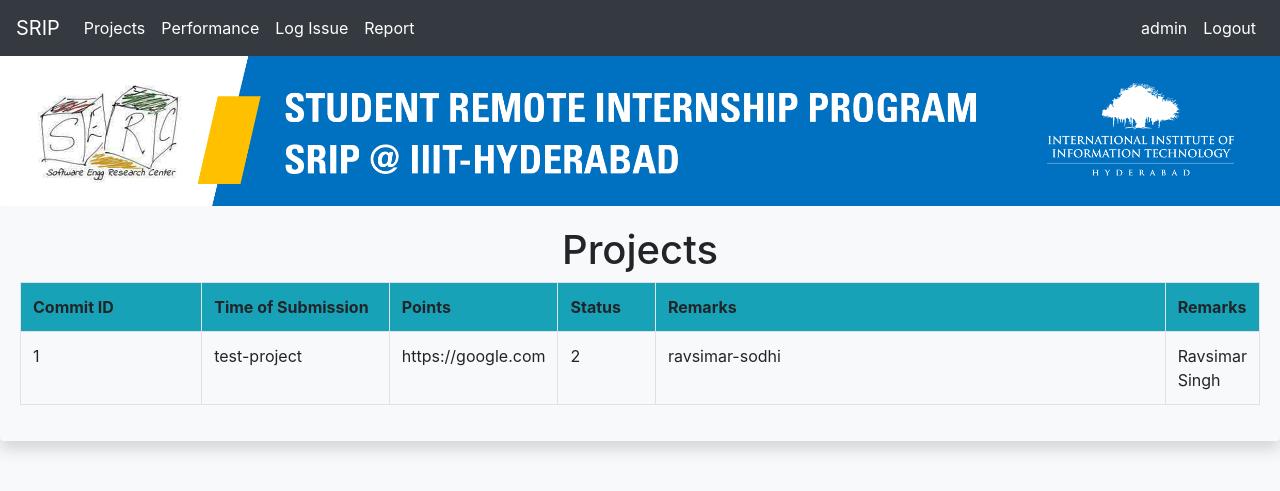
After one commit to ravsimar-sodhi/SRIP-web-app, a Django app: page /projects in a window 1280 px wide. The commit adds this page. Shown: the top 491 px of the page. Run offline with Django 3.2, Linux system fonts and the light colour scheme; a user stored in the database is signed in; data comes from the database, SQL or seed files in the repository; both versions use the stored data as it was after the commit; some libraries are stand-ins or nearby versions.

Commit message:
list projects backend

```diff
--- a/main/templates/main/base.html
+++ b/main/templates/main/base.html
@@ -32,8 +32,11 @@
     </button>
 
     <div class="collapse navbar-collapse" id="navbarSupportedContent">
+        <ul class='navbar-nav'>
+            <li class="nav-item active">
+                <a class="nav-link" href="{% url 'project:list_projects' %}">Projects</a>
+            </li>
         {% if user.role == 1 %}
-        <ul class='navbar-nav'>
             <li class="nav-item active">
                 <a class="nav-link" href="{% url 'main:displaypoints' %}">Performance</a>
             </li>
@@ -43,19 +46,15 @@
             <li class="nav-item active">
                 <a class="nav-link" href="{% url 'main:submitreport' %}">Report</a>
             </li>
-        </ul>
         {% else %}
-        <ul class='navbar-nav'>
             <li class="nav-item active">
                 <a class="nav-link" href="{% url 'mentor:evaluation' %}">Evaluate</a>
             </li>
+            {% endif %}
         </ul>
-        {% endif %}
+        <div class="ml-auto mr-auto">
+        </div>
 
-            <form class="form-inline my-2 my-lg-0 ml-auto mr-auto" action="{% url 'main:search' %}" method="get">
-                <input class="form-control mr-sm-2 bg-light" type="search" placeholder="Search" aria-label="Search" name="searchword">
-                <button class="btn btn-outline-success my-2 my-sm-0" type="submit">Search</button>
-            </form>
             <ul class="navbar-nav mr-right">
                 {% if user.is_authenticated %}
                 <li class="nav-item active">
--- a/main/templates/main/home.html
+++ b/main/templates/main/home.html
@@ -15,6 +15,12 @@
 
 <div class='container-fluid'>
   <h2> Recommended Repositories</h2>
+  <form class="form input-group input-group-lg mb-3 p-4" action="{% url 'main:search' %}" method="get" >
+    <input type="text" class="form-control" placeholder="Search Projects" aria-label="Search" name="searchword">
+    <div class="input-group-append">
+      <button class="btn btn-outline-info" type="submit" >Search</button>
+    </div>
+  </form>
   <div id='recomm' class ="shadow rounded bg-light container-fluid" style="padding: 20px;">
     {% for item in data.items %}
     {% if forloop.counter == 1 %}
--- a/mentor/views.py
+++ b/mentor/views.py
@@ -43,7 +43,6 @@
 
 def commit_evaluation(request):
     if request.user.is_authenticated and request.user.role == 2:
-        # Get list of projects and query logged issues according to those projects
         mentor = Mentor.objects.get(handle=request.user)
         projects = mentor.project_set.all()
         print(projects)
--- a/portal/urls.py
+++ b/portal/urls.py
@@ -23,5 +23,6 @@
     path('mentor/', include('mentor.urls')),
     path('', include('login.urls')),
     path('', include('main.urls')),
+    path('', include('project.urls')),
     url(r'^captcha/', include('captcha.urls')),
 ]
--- /dev/null
+++ b/project/templates/project/projectlist.html
@@ -0,0 +1,30 @@
+{% extends 'main/base.html' %}
+{% block content %}
+<div class="container-fluid shadow rounded" style="padding: 20px">
+    <h1 style="text-align: center">Projects</h1>
+    <div class="table-responsive">
+        <table class="table table-hover table-bordered rounded" style="border-radius: 10px">
+            <tr class="info bg-info">
+                <th>Commit ID</th>
+                <th>Time of Submission</th>
+                <th>Points</th>
+                <th>Status</th>
+                <th>Remarks</th>
+                <th>Remarks</th>
+
+            </tr>
+            {% for i in projects %}
+            <tr class="bg-light">
+                <td class="col-md-2"> {{ i.project_id }} </td>
+                <td class='col-md-2'> {{ i.name }} </td>
+                <td class='col-md-1'> {{ i.url }} </td>
+                <td class='col-md-1'> {{ i.level }} </td>
+                <td class="col-md-6"> {% for m in i.mentors %} {{ m }} {% endfor %} </td>
+                <td class="col-md-6"> {% for m in i.students %} {{ m }} {% endfor %} </td>
+
+            </tr>
+            {% endfor %}
+        </table>
+    </div>
+</div>
+{% endblock %}
--- /dev/null
+++ b/project/urls.py
@@ -0,0 +1,7 @@
+from django.urls import path, include
+from . import views
+
+app_name = 'project'
+urlpatterns = [
+    path('projects', views.list_projects, name = 'list_projects'),
+]
--- a/project/views.py
+++ b/project/views.py
@@ -1,3 +1,18 @@
 from django.shortcuts import render
+from .models import Project
 
 # Create your views here.
+def list_projects(request):
+    projects = []
+    if request.user.is_authenticated:
+        for project in Project.objects.all():
+            tempd = {}
+            print(project.mentors.all())
+            tempd['project_id'] = project.project_id
+            tempd['level'] = project.level
+            tempd['name'] = project.name
+            tempd['url'] = project.url
+            tempd['mentors'] = [mentor for mentor in project.mentors.all() ]
+            tempd['students'] = [student for student in project.students.all() ]
+            projects.append(tempd)
+        return render(request, 'project/projectlist.html', {'projects': projects})
```
Also changed, not shown: db-srip.sqlite3.
